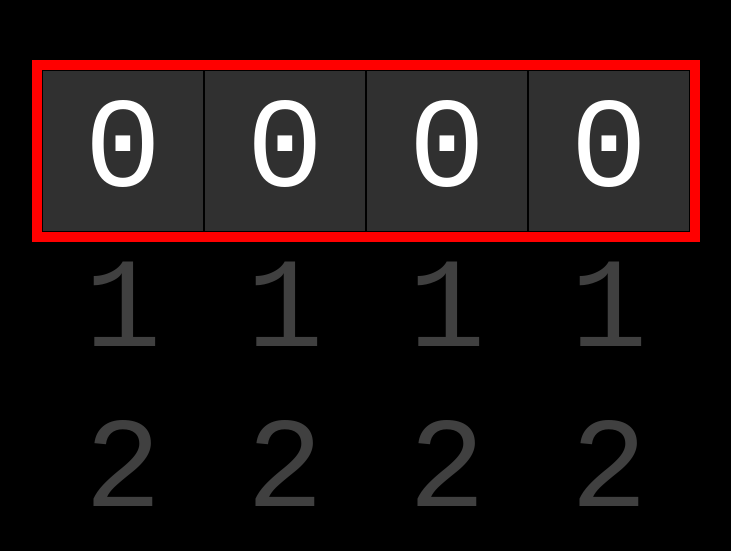
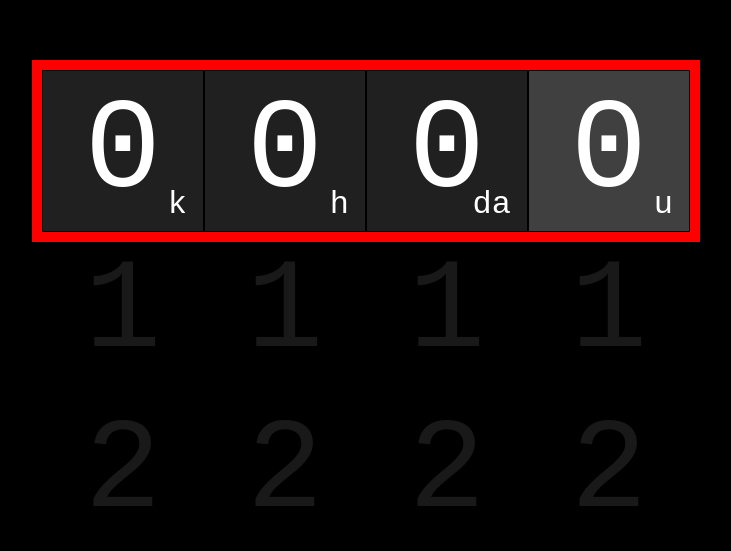
Before and after one commit to lpaolini/kids-counter, a plain HTML site: page index.html in a window 1280 px wide. Shown: the part 249-800 px from the top of the page, without its empty margins (274-1005 px from the left). Drawn offline with nearby package versions, Linux system fonts and the light colour scheme.

Commit message:
Implemented setting individual digits, reset and random.

```diff
--- a/index.html
+++ b/index.html
@@ -15,6 +15,7 @@
                 overflow: hidden;
                 display: grid;
                 grid-template-rows: 1fr auto 1fr;
+                font-family: 'Courier New', Courier, monospace;
             }
             .shade {
                 position: relative;
@@ -25,7 +26,7 @@
                 position: absolute;
                 width: 100%;
                 height: 100%;
-                background-color: rgba(0, 0, 0, .75);
+                background-color: rgba(0, 0, 0, .9);
                 z-index: 1;
             }
             .counter {
@@ -42,13 +43,25 @@
                 display: flex;
                 flex-direction: column;
                 align-items: center;
-                background-color: #303030;
+                background-color: #202020;
                 margin: 1px;
+            }
+            .digit .name {
+                position: absolute;
+                bottom: .5rem;
+                right: 1rem;
+                color: white;
+                font-size: 2rem;
+            }
+            .digit.selected {
+                background-color: #404040;
             }
             .strip {
                 --num: 0;
                 position: absolute;
                 top: calc(-10rem * var(--num));
+            }
+            .strip.animate {
                 transition: top 350ms cubic-bezier(0.645, 0.045, 0.03, 1.04);
             }
             .strip > * {
@@ -57,7 +70,6 @@
                 justify-content: center;
                 align-items: center;
                 height: 10rem;
-                font-family: 'Courier New', Courier, monospace;
                 font-size: 8rem;
                 color: white;
             }
@@ -77,47 +89,99 @@
     <script>
         const Counter = digits => {
             const max = Math.pow(10, digits)
-            let num = 0
-            const show = (n = num) => {
-                $($('.digit').get().reverse()).each((index, element) => {
+            let num = 0, pos = 0
+
+            const name = ['k', 'h', 'da', 'u']
+
+            const init = () => {
+                for (i = 0; i < digits; i++) {
+                    $('.counter').append(`<div class="digit"><div class="name">${name[i]}</div></div>`)
+                }
+                $('.digit').append('<div class="strip"></div>');
+                for (i = 0; i < 10; i++) {
+                    $('.strip').append(`<div>${i}</div>`)
+                }
+            }
+
+            const show = animate => {
+                let n = num
+                const $digits = $($('.digit').get().reverse())
+                $digits.each((index, element) => {
                     const digit = n % 10
                     n = Math.floor(n / 10)
-                    $('.strip', $(element)).css('--num', digit)
+                    const $strip = $('.strip', $(element))
+                    if (animate) {
+                        $strip.addClass('animate')
+                    } else {
+                        $strip.removeClass('animate')
+                    }
+                    $strip.css('--num', digit)
                 })
+                $digits.removeClass('selected')
+                console.log($digits)
+                $($digits[pos]).addClass('selected')
             }
 
-            for (i = 0; i < digits; i++) {
-                $('.counter').append('<div class="digit"></div>')
-            }
-            $('.digit').append('<div class="strip"></div>');
-            for (i = 0; i < 10; i++) {
-                $('.strip').append(`<div>${i}</div>`)
-            }
+            const left = () => pos = Math.min(digits - 1, pos + 1)
 
+            const right = () => pos = Math.max(0, pos - 1)
+
+            init()
             show()
 
             return {
-                incr: () => num = Math.min(max - 1, num + 1),
-                decr: () => num = Math.max(0, num - 1),
-                set: digit => num = (num * 10 + digit) % max,
-                show
+                incr: () => {
+                    num = Math.min(max - 1, num + Math.floor(Math.pow(10, pos)))
+                    show(true)
+                },
+                decr: () => {
+                    num = Math.max(0, num - Math.floor(Math.pow(10, pos)))
+                    show(true)
+                },
+                set: digit => {
+                    const before = Math.floor(num / Math.pow(10, pos + 1)) * Math.pow(10, pos + 1)
+                    const current = Math.floor(digit * Math.pow(10, pos))
+                    const after = Math.floor(num % Math.pow(10, pos))
+                    num =  before + current + after
+                    right()
+                    show()
+                },
+                left: () => {
+                    left()
+                    show()
+                },
+                right: () => {
+                    right()
+                    show()
+                },
+                reset: () => {
+                    num = 0
+                    show(true)
+                },
+                random: () => {
+                    num = Math.floor(Math.random() * max)
+                    show(true)
+                }
             }
         }
 
         $(() => {
             const counter = Counter(4)
             $('body').keyup(event => {
-                switch(event.originalEvent.code) {
+                const code = event.originalEvent.code
+                switch(code) {
                     case 'ArrowDown': counter.decr(); break
                     case 'ArrowUp': counter.incr(); break
+                    case 'ArrowLeft': counter.left(); break
+                    case 'ArrowRight': counter.right(); break
+                    case 'KeyC': counter.reset(); break
+                    case 'KeyR': counter.random(); break
                     default:
-                        if (event.originalEvent.code.startsWith('Digit')) {
+                        if (code.startsWith('Digit')) {
                             const digit = parseInt(event.originalEvent.code.substr(5, 1))
-                            // num = (num * 10 + digit) % 1000
                             counter.set(digit)
                         }
                 }
-                counter.show()
             })
         })
     </script>
```
